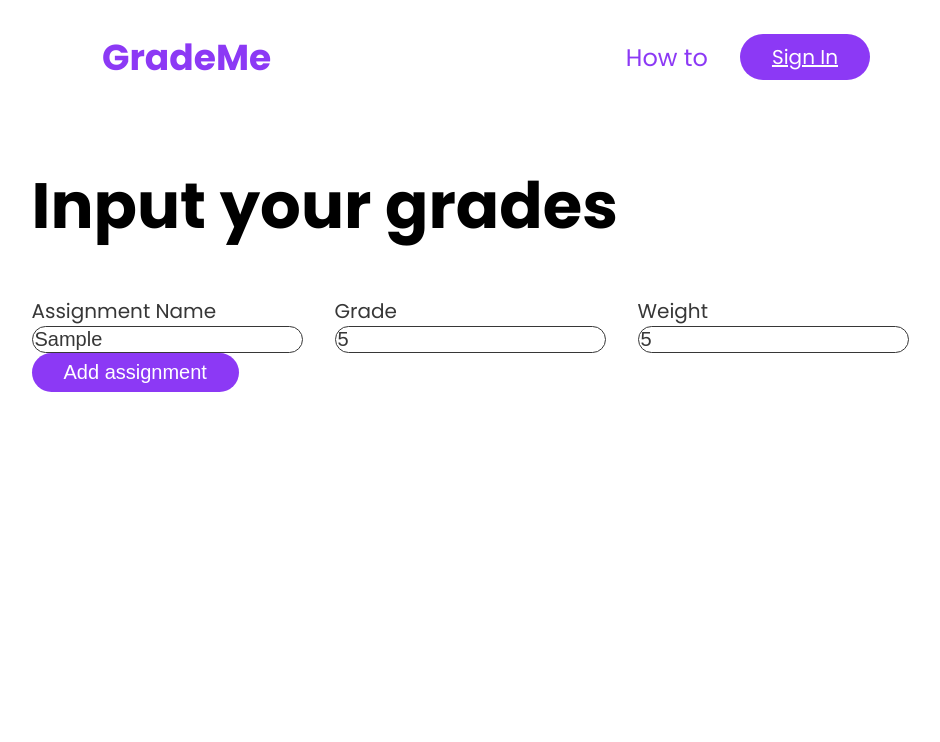
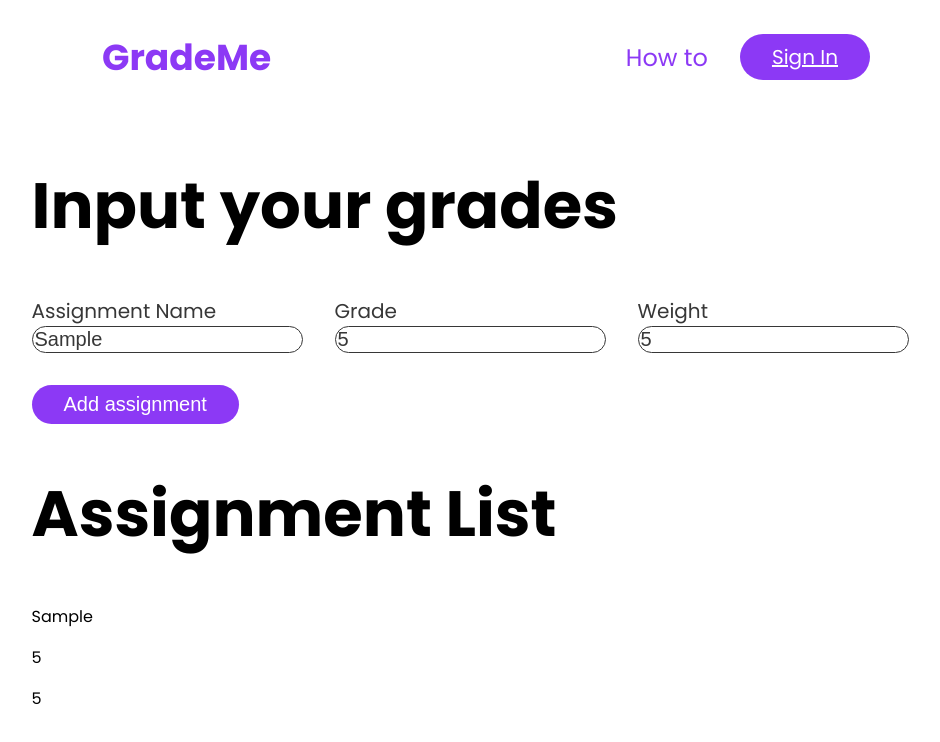
Before and after one commit to MLH-Fellowship/GradeMe, a React (Create React App) app: page /calculator in a window 1280 px wide. Both pictures are taken after typing "Sample", "5", "5" into the empty fields and a click on the button "Add assignment". Shown: the top 742 px of the page, without its empty margins (154-1094 px from the left). Built offline with nearby package versions, Linux system fonts and the light colour scheme.

Commit message:
Setup assignment list component

```diff
--- /dev/null
+++ b/src/components/Calculator/AssignmentList.tsx
@@ -0,0 +1,38 @@
+import React from "react";
+import styled from "styled-components";
+
+const StyledAssignmentList = styled.div`
+  h1 {
+    font-size: 36px;
+  }
+`;
+
+type Assignment = {
+  id: number;
+  name: string;
+  grade: number;
+  weight: number;
+};
+
+type AssignmentListProps = {
+  assignments: Assignment[];
+};
+
+// TODO: Styling
+// TODO: Remove/edit assignments?
+const AssignmentList = (props: AssignmentListProps) => {
+  return (
+    <StyledAssignmentList>
+      <h1>Assignment List</h1>
+      {props.assignments.map((assignment) => (
+        <div>
+          <p>{assignment.name}</p>
+          <p>{assignment.grade}</p>
+          <p>{assignment.weight}</p>
+        </div>
+      ))}
+    </StyledAssignmentList>
+  );
+};
+
+export default AssignmentList;
--- a/src/components/Calculator/index.tsx
+++ b/src/components/Calculator/index.tsx
@@ -1,6 +1,7 @@
 import React, { useState } from "react";
 import styled from "styled-components";
 
+import AssignmentList from "./AssignmentList";
 import Button from "../Button";
 import InputField from "../InputField";
 import Layout from "../Layout";
@@ -15,19 +16,24 @@ const StyledCalculatorPage = styled.div`
 const GradeInput = styled.div``;
 
 const InputFields = styled.div`
+  margin-bottom: 2rem;
   display: flex;
   flex-direction: row;
   align-items: flex-start;
 `;
 
 type assignment = {
+  id: number;
   name: string;
   grade: number;
   weight: number;
 };
 
+// TODO: Styling, layout
+// TODO: Add results section that calculates grade weights
 const Calculator = () => {
   const [assignmentList, setAssignmentList] = useState<assignment[]>([]);
+  const [id, setId] = useState(0);
   const [nameField, setNameField] = useState("");
   const [gradeField, setGradeField] = useState();
   const [weightField, setWeightField] = useState();
@@ -48,11 +54,13 @@ const Calculator = () => {
 
   const addAssignment = () => {
     const assignment = {
+      id: id,
       name: nameField,
       grade: gradeField,
       weight: weightField
     };
 
+    setId(id + 1);
     setAssignmentList([...assignmentList, assignment]);
   };
 
@@ -86,6 +94,7 @@ const Calculator = () => {
           </InputFields>
           <Button onClick={addAssignment}>Add assignment</Button>
         </GradeInput>
+        <AssignmentList assignments={assignmentList} />
       </StyledCalculatorPage>
     </Layout>
   );
```
